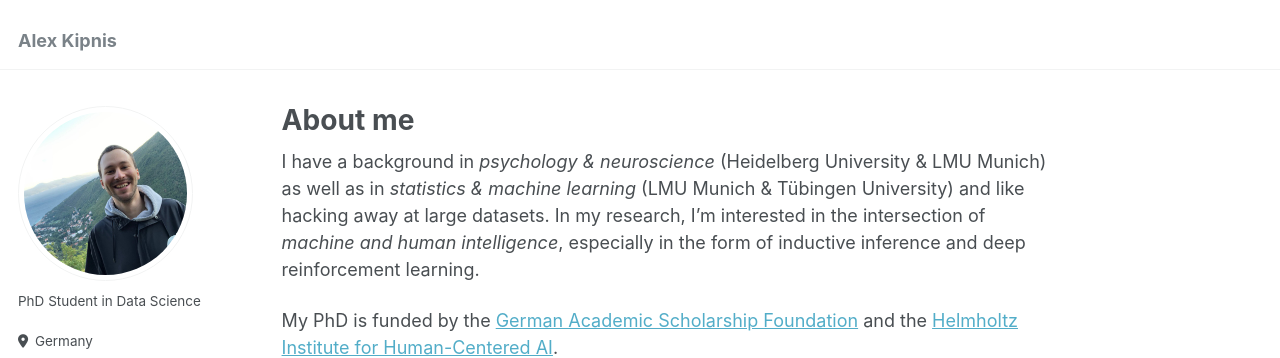
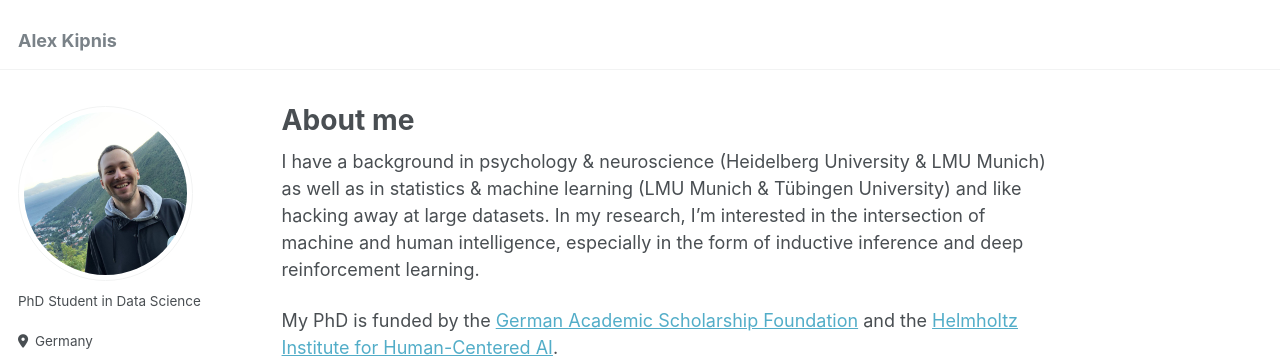
Before and after one commit to adkipnis/adkipnis.github.io, a Jekyll site: the page built from _pages/about.md, in a window 1280 px wide and 996 px high. Shown: the top 358 px of the window. Built offline with Jekyll 4.4.1, drawn with Linux system fonts in a browser that asks for light colours.

Commit message:
undo italize

```diff
--- a/_pages/about.md
+++ b/_pages/about.md
@@ -6,7 +6,7 @@
   - /about/
   - /about.html
 ---
-I have a background in *psychology & neuroscience* (Heidelberg University & LMU Munich) as well as in *statistics & machine learning* (LMU Munich & Tübingen University) and like hacking away at large datasets. In my research, I'm interested in the intersection of *machine and human intelligence*, especially in the form of inductive inference and deep reinforcement learning.
+I have a background in psychology & neuroscience (Heidelberg University & LMU Munich) as well as in statistics & machine learning (LMU Munich & Tübingen University) and like hacking away at large datasets. In my research, I'm interested in the intersection of machine and human intelligence, especially in the form of inductive inference and deep reinforcement learning.
 
 My PhD is funded by the [German Academic Scholarship Foundation](https://www.studienstiftung.de/en/) and the [Helmholtz Institute for Human-Centered AI](https://hcai-munich.com/).
 
```
